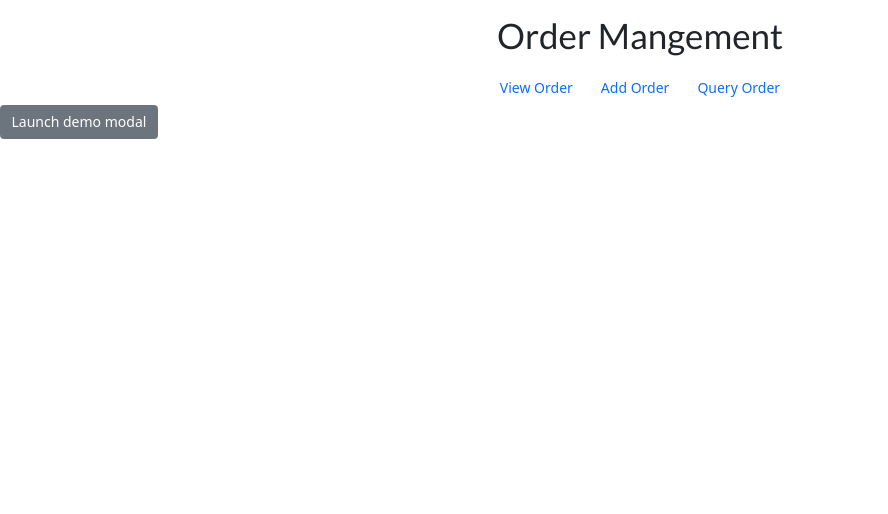
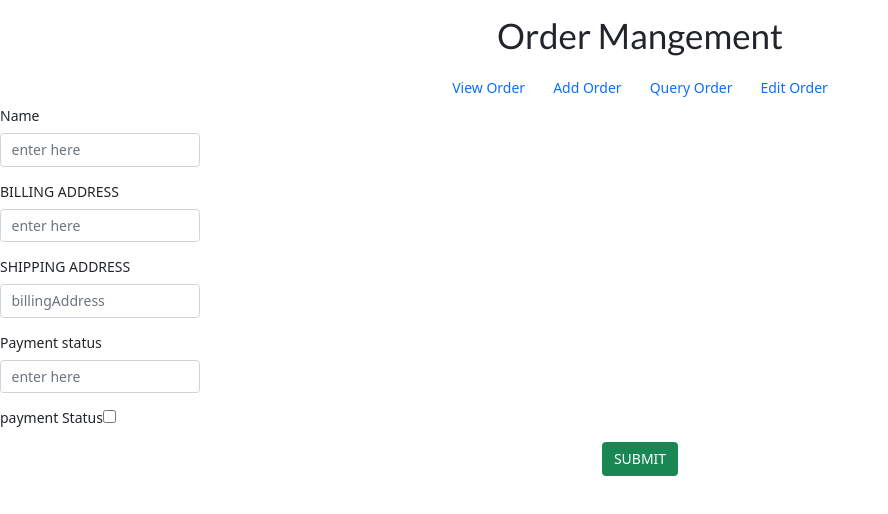
Before and after one commit to udit29saini/Frontend-orderservice, a React (Create React App) app: page /add-order in a window 1280 px wide. Shown: the top 514 px of the page, without its empty margins (0-888 px from the left). Built offline with nearby package versions, Linux system fonts and the light colour scheme; no server answers.

Commit message:
final commit

```diff
--- a/src/components/App.js
+++ b/src/components/App.js
@@ -16,6 +16,7 @@ import AllOrder from "./OrderManagement/AllOrder";
 import Form1 from "./OrderManagement/Form1";
 import { Route, Switch, BrowserRouter as Router } from 'react-router-dom'
 import AddOrder from "./OrderManagement/AddOrder";
+import QueryOrder from "./OrderManagement/QueryOrder";
 import FormUpdate from "./OrderManagement/FormUpdate";
 
 
@@ -57,8 +58,9 @@ function App() {
         <Switch>
 
            <Route exact path='/view-order'  > <AllOrder /></Route>
-           <Route exact path='/add-order'  > <AddOrder /></Route>
-
+           <Route exact path='/add-order'  > <Form1 /></Route>
+           <Route exact path='/query-Order'  > <QueryOrder /></Route>
+           <Route exact path='/edit-Order'  > <FormUpdate /></Route>
 
 
 
@@ -68,7 +70,6 @@ function App() {
 
 
       </Router>
-
     </div>
   );
 }
--- a/src/components/OrderManagement/AllOrder.js
+++ b/src/components/OrderManagement/AllOrder.js
@@ -7,37 +7,43 @@ import axios from 'axios';
 
 const AllOrder = () => {
 
-    useEffect(()=>{
-            document.title="view order";
-            getAllOrder();
-    },[]);
+    const [orders, setOrder] = useState([]
+        // {nameCustomer: "Danish",shippingAddress: "Salam nagar, motihari",
+        //               billingAddress: "Salam nagar, motihari",paymentStatus: "UPI",products: "P1,P2"},
+        // {nameCustomer: "Danish",shippingAddress: "Salam nagar, motihari",
+        //               billingAddress: "Salam nagar, motihari",paymentStatus: "UPI",products: "P1,P2"},
+        // {nameCustomer: "Danish",shippingAddress: "Salam nagar, motihari",
+        //               billingAddress: "Salam nagar, motihari",paymentStatus: "UPI",products: "P1,P2"},
+     )
 
-    const getAllOrder=()=>{axios.get(`${base_url}/items`).then(
+     useEffect(()=>{
+        document.title="view order";
+        getAllOrder();
+                },[]);
+
+    const getAllOrder=()=>{axios.get(`${base_url}/getorder`).then(
         (response)=>{
-            console.log(response.data);
-            setOrder(response.data);
+            const b = [response.data];
+            console.log("hhnh",b);
+            setOrder(b);
+            //console.log(orders);
     },
-
         (error)=>{
             console.log(error);
         })};
 
-    const [orders, setOrder] = useState([
-        {nameCustomer: "Danish",shippingAddress: "Salam nagar, motihari",
-                      billingAddress: "Salam nagar, motihari",paymentStatus: "UPI",products: "P1,P2"},
-        {nameCustomer: "Danish",shippingAddress: "Salam nagar, motihari",
-                      billingAddress: "Salam nagar, motihari",paymentStatus: "UPI",products: "P1,P2"},
-        {nameCustomer: "Danish",shippingAddress: "Salam nagar, motihari",
-                      billingAddress: "Salam nagar, motihari",paymentStatus: "UPI",products: "P1,P2"},
-    ])
+        console.log("state",orders);
 
     return (
         <div><Row>
+            {/* <h1>hello world</h1> */}
+
             {orders.length>0? orders.map((o)=>
 
-               <Order order={o} />
 
-            ) : "no Orders"}
+               <Order key={o.orderId} order={o} />
+
+            ) : <div><br /> <h1 className='text-center'> No Orders</h1> </ div>}
             </Row>
         </div>
     )
--- a/src/components/OrderManagement/Api.js
+++ b/src/components/OrderManagement/Api.js
@@ -0,0 +1,2 @@
+const base_url = "http://localhost:9992/order";
+export default base_url;
--- a/src/components/OrderManagement/Form1.js
+++ b/src/components/OrderManagement/Form1.js
@@ -1,16 +1,44 @@
-import React from 'react'
+import React, { useEffect } from 'react'
 import { Container, Form, FormGroup, Input, Label,Button } from 'reactstrap'
 import { useState } from 'react';
+import axios from 'axios';
+import base_url from './Api';
 
 const Form1 = () => {
 
      const [order, setOrder] = useState({});
+     useEffect(()=>{
+        document.title="add order";
+        postData(order);
+                },[]);
 
+     const [products,setProducts]=useState([
+        {"dimension": 0,"name": "string","productDescription": "string","productId": 0,"productPrice": 0,"weight": 0}
+      ,{"dimension": 1,"name": "stng","productDescription": "sting","productId": 10,"productPrice": 200,"weight": 400}]
+      );
+      const postData=()=>{axios.post(`${base_url}/createorder`).then(
+        (response)=>{
+            console.log("success",response);
+            //console.log(orders);
+    },
+        (error)=>{
+            console.log(error);
+        })};
+
+      const [paymentStatus, setPaymentStatus]=useState();
+      const handleStatus=(e)=>{
+        const checked= e.target.checked;
+        console.log(checked);
+        setPaymentStatus(checked);
+      }
+      //console.log("pro",product);
     const handleForm=(e)=>{
 
+        //setOrder.set(product);
         console.log(order);
         e.preventDefault();
     }
+     const createObj =()=>{setOrder({...order,products})}
 
 
     return (
@@ -19,44 +47,44 @@ const Form1 = () => {
            <FormGroup>
                <Label>Name</Label>
                <Input
-               id="name_customer"
-               name="name_customer"
+               id="nameCustomer"
+               name="nameCustomer"
                placeholder="enter here"
                type="text" style={{width: 200}}
-               onChange={(e)=>{setOrder({...order,name_customer: e.target.value})}}
+               onChange={(e)=>{setOrder({...order,nameCustomer: e.target.value})}}
                />
            </FormGroup>
            <FormGroup>
                <Label>BILLING ADDRESS</Label>
                <Input
-               id="billing_address"
-               name="billing_address"
+               id="shippingAddress"
+               name="shippingAddress"
                placeholder="enter here"
                type="text" style={{width: 200}}
-               onChange={(e)=>{setOrder({...order,billing_address: e.target.value})}}
+               onChange={(e)=>{setOrder({...order,shippingAddress: e.target.value})}}
                />
            </FormGroup>
            <FormGroup>
                <Label>SHIPPING ADDRESS</Label>
                <Input
-               id="	shipping_address"
-               name="shipping_address"
-               placeholder="SHIPPING ADDRESS"
+               id="	billingAddress"
+               name="billingAddress"
+               placeholder="billingAddress"
                type="text" style={{width: 200}}
-               onChange={(e)=>{setOrder({...order, shipping_address: e.target.value})}}
+               onChange={(e)=>{setOrder({...order, billingAddress: e.target.value})}}
                />
            </FormGroup>
            <FormGroup>
-               <Label>PAYMENT INFO</Label>
+               <Label>Payment status</Label>
                <Input
-               id="order_cost"
-               name="order_cost"
+               id="paymentStatus"
+               name="paymentStatus"
                placeholder="enter here"
-               type="text" style={{width: 200}}
-               onChange={(e)=>{setOrder({...order, order_cost: e.target.value})}}
+               type="boolean" style={{width: 200}}
+               onChange={(e)=>{setOrder({...order, paymentStatus: e.target.value})}}
                />
            </FormGroup>
-           <FormGroup>
+           {/* <FormGroup>
                <Label>ORDER ID</Label>
                <Input
                id="order_id"
@@ -66,11 +94,23 @@ const Form1 = () => {
                style={{width: 200}}
                onChange={(e)=>{setOrder({...order, order_id: e.target.value})}}
                />
+           </FormGroup> */}
+           <FormGroup>
+               <label>payment Status</label>
+           <input
+        type="checkbox"
+        name="subscription"
+        onChange={handleStatus}
+        //onChange={(e)=>{setOrder({...order, paymentStatus: e.target.checked})}}
+        checked={paymentStatus}
+      />{" "}
            </FormGroup>
+
+
+
            <Container className="text-center">
-               <Button type='submit' color="success">SUBMIT</Button>
+               <Button type='submit' onClick={createObj} color="success">SUBMIT</Button>
            </Container>
-
        </Form>
        </div>
     )
--- a/src/components/OrderManagement/Nav1.js
+++ b/src/components/OrderManagement/Nav1.js
@@ -17,8 +17,12 @@ const Nav1 = () => {
       Add Order
     </NavLink>
     {' '}
-    <NavLink href="#">
+    <NavLink href="query-order">
       Query Order
+    </NavLink>
+    {' '}
+    <NavLink href="/edit-order">
+      Edit Order
     </NavLink>
     {' '}
 
--- /dev/null
+++ b/src/components/OrderManagement/QueryOrder.js
@@ -0,0 +1,115 @@
+import React from 'react'
+import { Form,FormGroup,Label,Input,Container,Button, Row } from 'reactstrap'
+import { useState,useEffect } from 'react'
+import axios from 'axios';
+import Order from "./Order";
+import base_url from './Api';
+
+const QueryOrder = () => {
+    const [qOrder, qsetOrder] =  useState({});
+    const [orders, setOrder]=useState([]);
+
+    const handleForm=(e)=>{
+        console.log(qOrder);
+        e.preventDefault();
+    }
+    const getSearch = async()=>{
+      try {
+        let url = `http://localhost:9992/order/query-criteria/${qOrder.select}/${qOrder.criteria}`;
+
+        const res = await fetch(url);
+        const data = await res.json();
+       // console.log("helloe",data);
+        setOrder(data);
+        console.log("orders",orders);
+      } catch (error) {
+        console.log(error);
+      }
+    };
+
+    useEffect(()=>{
+        document.title="query order";
+        //queryOrder();
+        getSearch();
+    },[]);
+
+    // const queryOrder=()=>{axios.get(`http://localhost:9992/order/query-criteria/Payment/false`).then(
+    //     (response)=>{
+    //         const c = [response.data];
+    //         console.log("hffh",c);
+    //         setOrder(c);
+
+    //     },
+    //     (error)=>{console.log(error);
+    //     })};
+
+
+
+
+
+    return (
+        <div>
+        <Form onSubmit={handleForm}>
+        <FormGroup>
+    <Label for="exampleSelect">
+      Select
+    </Label>
+    <Input
+      id="exampleSelect"
+      name="select"
+      type="select"
+      onChange={(e)=>{qsetOrder({...qOrder,select: e.target.value})}}
+    >
+      <option>
+        --SELECT--
+      </option>
+      <option>
+        Billing_Address
+      </option>
+      <option>
+        Address
+      </option>
+      <option>
+        Payment
+      </option>
+      <option>
+        Name
+      </option>
+
+    </Input>
+  </FormGroup>
+  <FormGroup>
+    <Label for="criteria">
+      Criteria
+    </Label>
+    <Input
+      id="criteria"
+      name="criteria"
+      placeholder="Query criteria"
+      type="text"
+      onChange={(e)=>{qsetOrder({...qOrder,criteria: e.target.value})}}
+    />
+        </FormGroup>
+        <Container className="text-center">
+               <Button type='submit' onClick={getSearch} color="success">SUBMIT</Button>
+           </Container>
+        </Form>
+
+        <div><Row>
+            {/* <h1>hello world</h1> */}
+
+            {orders.length>0? orders.map((o)=>
+
+
+               <Order key={o.orderId} order={o} />
+
+            ) : <div><br /> <h1 className='text-center'> No Orders</h1> </ div>}
+            </Row>
+        </div>
+
+
+        </div>
+    )
+}
+
+export default QueryOrder
```
Also changed, not shown: src/components/OrderManagement/Order.js (+21 -13 lines), 1 other file (tests, documents, lock files or other folders).
